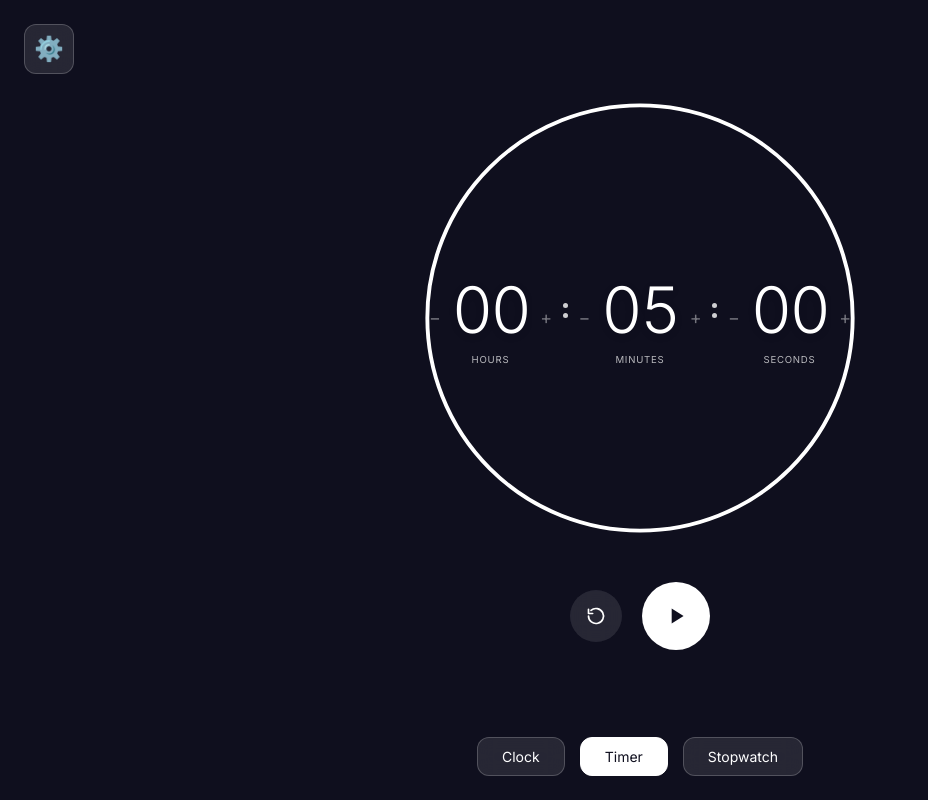
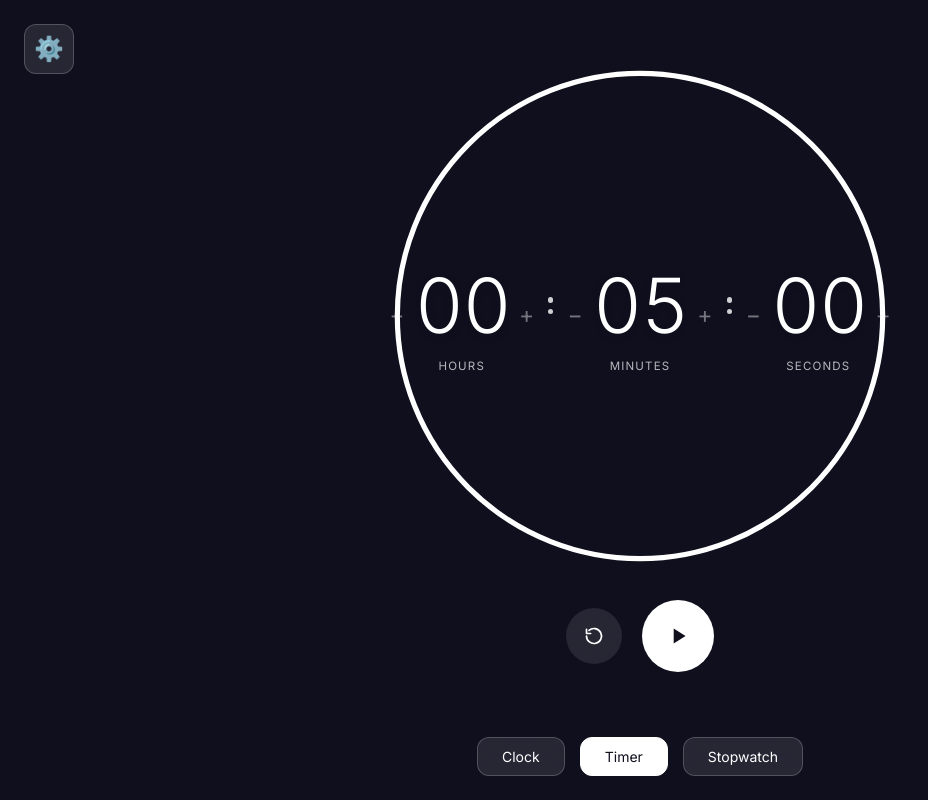
Before and after one commit to NoobCorn/clock-test, a plain HTML site: page index.html in a window 1280 px wide. Both pictures are taken after a click on the button "Timer". Shown: the whole page, without its empty margins (0-928 px from the left). Drawn offline with nearby package versions, Linux system fonts and the light colour scheme.

Commit message:
Update index.html

```diff
--- a/index.html
+++ b/index.html
@@ -145,11 +145,6 @@
             display: flex;
             gap: 15px;
             z-index: 50;
-            transition: opacity 0.3s ease;
-        }
-
-        .mode-controls.dimmed {
-            opacity: 0.25;
         }
 
         .mode-btn {
@@ -376,7 +371,13 @@
             color: white;
         }
 
-        /* Timer Display Optimized */
+        .timer-input {
+            display: flex;
+            gap: 12px;
+            margin-bottom: 16px;
+        }
+
+        /* Timer Display */
         .timer-display {
             display: none;
             width: 100%;
@@ -384,7 +385,7 @@
             flex-direction: column;
             align-items: center;
             justify-content: center;
-            padding-bottom: clamp(60px, 8vh, 100px);
+            padding-bottom: clamp(70px, 9vh, 110px);
             z-index: 10;
         }
 
@@ -397,8 +398,8 @@
             display: flex;
             align-items: center;
             justify-content: center;
-            width: 360px;
-            height: 360px;
+            width: 340px;
+            height: 340px;
         }
 
         .timer-ring {
@@ -438,36 +439,36 @@
         .timer-units {
             display: flex;
             align-items: center;
-            gap: clamp(2px, 0.4vw, 6px);
+            gap: clamp(4px, 0.6vw, 12px);
         }
 
         .timer-unit {
             display: flex;
             align-items: center;
-            gap: clamp(1px, 0.2vw, 4px);
+            gap: clamp(2px, 0.3vw, 6px);
         }
 
         .unit-col {
             display: flex;
             flex-direction: column;
             align-items: center;
-            gap: clamp(2px, 0.4vw, 6px);
+            gap: clamp(6px, 0.6vw, 10px);
         }
 
         .unit-value {
             font-family: inherit;
-            font-size: clamp(32px, 5vw, 64px);
+            font-size: clamp(36px, 6vw, 76px);
             font-weight: 300;
             color: var(--text-primary);
             background: transparent;
             border: none;
             outline: none;
             text-align: center;
-            width: 2.1ch;
+            width: 2ch;
             font-variant-numeric: tabular-nums;
             line-height: 1;
             padding: 0;
-            letter-spacing: -0.04em;
+            letter-spacing: -0.02em;
             text-shadow: 0 2px 8px rgba(0, 0, 0, 0.1);
         }
 
@@ -482,10 +483,10 @@
         }
 
         .unit-label {
-            font-size: clamp(9px, 0.75vw, 12px);
+            font-size: clamp(11px, 0.9vw, 14px);
             color: var(--text-secondary);
             text-transform: uppercase;
-            letter-spacing: 0.08em;
+            letter-spacing: 0.1em;
             font-weight: 500;
         }
 
@@ -493,10 +494,10 @@
             background: none;
             border: none;
             color: var(--text-secondary);
-            font-size: clamp(14px, 1.4vw, 20px);
+            font-size: clamp(18px, 1.8vw, 24px);
             cursor: pointer;
-            width: clamp(20px, 1.8vw, 28px);
-            height: clamp(20px, 1.8vw, 28px);
+            width: clamp(28px, 2.2vw, 38px);
+            height: clamp(28px, 2.2vw, 38px);
             flex-shrink: 0;
             display: flex;
             align-items: center;
@@ -520,13 +521,13 @@
         .timer-colon {
             display: flex;
             flex-direction: column;
-            gap: clamp(4px, 0.4vw, 6px);
-            padding-bottom: clamp(12px, 1.2vw, 18px);
+            gap: clamp(4px, 0.5vw, 8px);
+            padding-bottom: clamp(16px, 1.6vw, 22px);
         }
 
         .timer-colon span {
-            width: clamp(4px, 0.4vw, 6px);
-            height: clamp(4px, 0.4vw, 6px);
+            width: clamp(5px, 0.4vw, 7px);
+            height: clamp(5px, 0.4vw, 7px);
             border-radius: 50%;
             background: var(--text-primary);
             opacity: 0.8;
@@ -536,7 +537,7 @@
             display: flex;
             align-items: center;
             gap: 20px;
-            margin-top: clamp(20px, 4vh, 40px);
+            margin-top: clamp(16px, 3vh, 32px);
             z-index: 10;
         }
 
@@ -554,8 +555,8 @@
         }
 
         .timer-icon-btn.reset {
-            width: 52px;
-            height: 52px;
+            width: 56px;
+            height: 56px;
             border-radius: 50%;
             background: var(--bg-secondary);
             color: var(--text-primary);
@@ -567,8 +568,8 @@
         }
 
         .timer-icon-btn.play {
-            width: 68px;
-            height: 68px;
+            width: 72px;
+            height: 72px;
             border-radius: 50%;
             background: var(--accent);
             color: var(--bg-primary);
@@ -581,6 +582,37 @@
         .timer-icon-btn:disabled {
             opacity: 0.4;
             cursor: not-allowed;
+        }
+
+        .time-input-group {
+            flex: 1;
+            display: flex;
+            flex-direction: column;
+            gap: 8px;
+        }
+
+        .time-input-group label {
+            font-size: 12px;
+            color: var(--text-secondary);
+            text-transform: uppercase;
+            letter-spacing: 0.05em;
+        }
+
+        .time-input-group input {
+            padding: 10px 12px;
+            border-radius: 8px;
+            border: 1px solid rgba(255, 255, 255, 0.2);
+            background: rgba(255, 255, 255, 0.1);
+            color: var(--text-primary);
+            font-family: 'Roboto Mono', monospace;
+            font-size: 16px;
+            text-align: center;
+        }
+
+        .time-input-group input:focus {
+            outline: none;
+            border-color: var(--accent);
+            background: rgba(255, 255, 255, 0.15);
         }
 
         .button-group {
@@ -695,6 +727,14 @@
         .font-montserrat { font-family: 'Montserrat', sans-serif; }
         .font-raleway { font-family: 'Raleway', sans-serif; }
         .font-lora { font-family: 'Lora', serif; }
+
+        .mode-controls {
+            transition: opacity 0.3s ease;
+        }
+
+        .mode-controls.dimmed {
+            opacity: 0.25;
+        }
     </style>
 
     <link href="https://fonts.googleapis.com/css2?family=Inter:wght@300;400;600&family=Orbitron:wght@400;700&family=Roboto+Mono:wght@400;700&family=Space+Mono:wght@400;700&family=Playfair+Display:wght@400;700&family=Poppins:wght@400;600&family=Montserrat:wght@400;600&family=Raleway:wght@400;600&family=Lora:wght@400;600&display=swap" rel="stylesheet">
@@ -708,9 +748,9 @@
 
         <div class="timer-display" id="timerDisplay">
             <div class="timer-ring-wrap">
-                <svg class="timer-ring" viewBox="0 0 360 360">
-                    <circle class="ring-bg" cx="180" cy="180" r="165"></circle>
-                    <circle class="ring-progress" id="ringProgress" cx="180" cy="180" r="165"></circle>
+                <svg class="timer-ring" viewBox="0 0 300 300">
+                    <circle class="ring-bg" cx="150" cy="150" r="140"></circle>
+                    <circle class="ring-progress" id="ringProgress" cx="150" cy="150" r="140"></circle>
                 </svg>
                 <div class="timer-units-col">
                     <div class="timer-units">
@@ -1228,6 +1268,7 @@
             updateDateToggle();
             updateGradientToggle();
             updateGradientMovementToggle();
+
             timeFormatSelect.value = state.timeFormat;
             timezoneSelect.value = state.timezone;
         }
@@ -1275,7 +1316,7 @@
             }
         }
 
-        const RING_RADIUS = 165;
+        const RING_RADIUS = 140;
         const RING_CIRCUMFERENCE = 2 * Math.PI * RING_RADIUS;
 
         function sizeTimerRing() {
@@ -1284,12 +1325,17 @@
             if (!col || !wrap) return;
             const rect = col.getBoundingClientRect();
             if (rect.width === 0 || rect.height === 0) return;
+
+            // Calculate diagonal + generous padding to keep outer buttons comfortably inside circle
             const diagonal = Math.sqrt(rect.width * rect.width + rect.height * rect.height);
-            const padding = 65;
+            const padding = 85;
             let diameter = diagonal + padding;
-            const maxAllowed = Math.min(window.innerWidth * 0.75, window.innerHeight * 0.58);
-            diameter = Math.min(diameter, maxAllowed, 480);
+
+            // Allow circle to scale up to 580px max
+            const maxAllowed = Math.min(window.innerWidth * 0.82, window.innerHeight * 0.65);
+            diameter = Math.min(diameter, maxAllowed, 580);
             diameter = Math.max(diameter, 260);
+
             wrap.style.width = diameter + 'px';
             wrap.style.height = diameter + 'px';
         }
```
